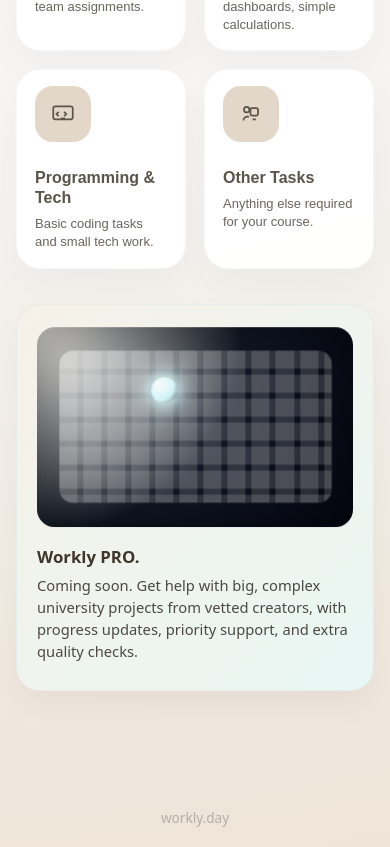
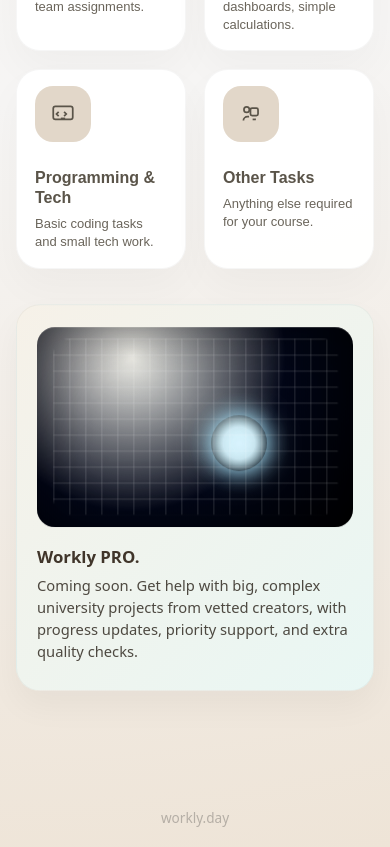
Before and after one commit to SEBRAHEIM/workly-landing, a Next.js app: page / in a window 390 px wide. Shown: the part 856-1703 px from the top of the page. Built offline with nearby package versions, Linux system fonts and the light colour scheme.

Commit message:
Refine Workly PRO keyboard-style animation

```diff
--- a/styles/globals.css
+++ b/styles/globals.css
@@ -960,3 +960,63 @@ a {
     }
   }
 }
+
+
+@media (max-width: 760px) {
+  .home-pro-media {
+    position: relative;
+    width: 100%;
+    height: 200px;
+    border-radius: 18px;
+    overflow: hidden;
+    background: radial-gradient(circle at 30% 15%, rgba(255,255,255,0.12), #020617 55%, #000000 100%);
+  }
+
+  .home-pro-media::before {
+    content: "";
+    position: absolute;
+    inset: 12px 16px;
+    border-radius: 16px;
+    background:
+      repeating-linear-gradient(
+        to right,
+        rgba(255,255,255,0.16) 0,
+        rgba(255,255,255,0.16) 1px,
+        transparent 1px,
+        transparent 16px
+      ),
+      repeating-linear-gradient(
+        to bottom,
+        rgba(255,255,255,0.16) 0,
+        rgba(255,255,255,0.16) 1px,
+        transparent 1px,
+        transparent 16px
+      );
+    opacity: 0.18;
+  }
+
+  .home-pro-media::after {
+    content: "";
+    position: absolute;
+    width: 56px;
+    height: 56px;
+    border-radius: 999px;
+    background: radial-gradient(
+      circle,
+      rgba(216,244,255,1) 0,
+      rgba(216,244,255,0.85) 40%,
+      rgba(216,244,255,0) 72%
+    );
+    box-shadow: 0 0 22px rgba(163,223,255,0.9);
+    mix-blend-mode: screen;
+    animation: proKeyTravel 4.8s ease-in-out infinite;
+  }
+
+  @keyframes proKeyTravel {
+    0%   { transform: translate(18px, 40px);  opacity: 0.9; }
+    22%  { transform: translate(140px, 40px); opacity: 1.0; }
+    47%  { transform: translate(260px, 100px); opacity: 0.95; }
+    72%  { transform: translate(110px, 130px); opacity: 1.0; }
+    100% { transform: translate(18px, 40px);  opacity: 0.9; }
+  }
+}
```
